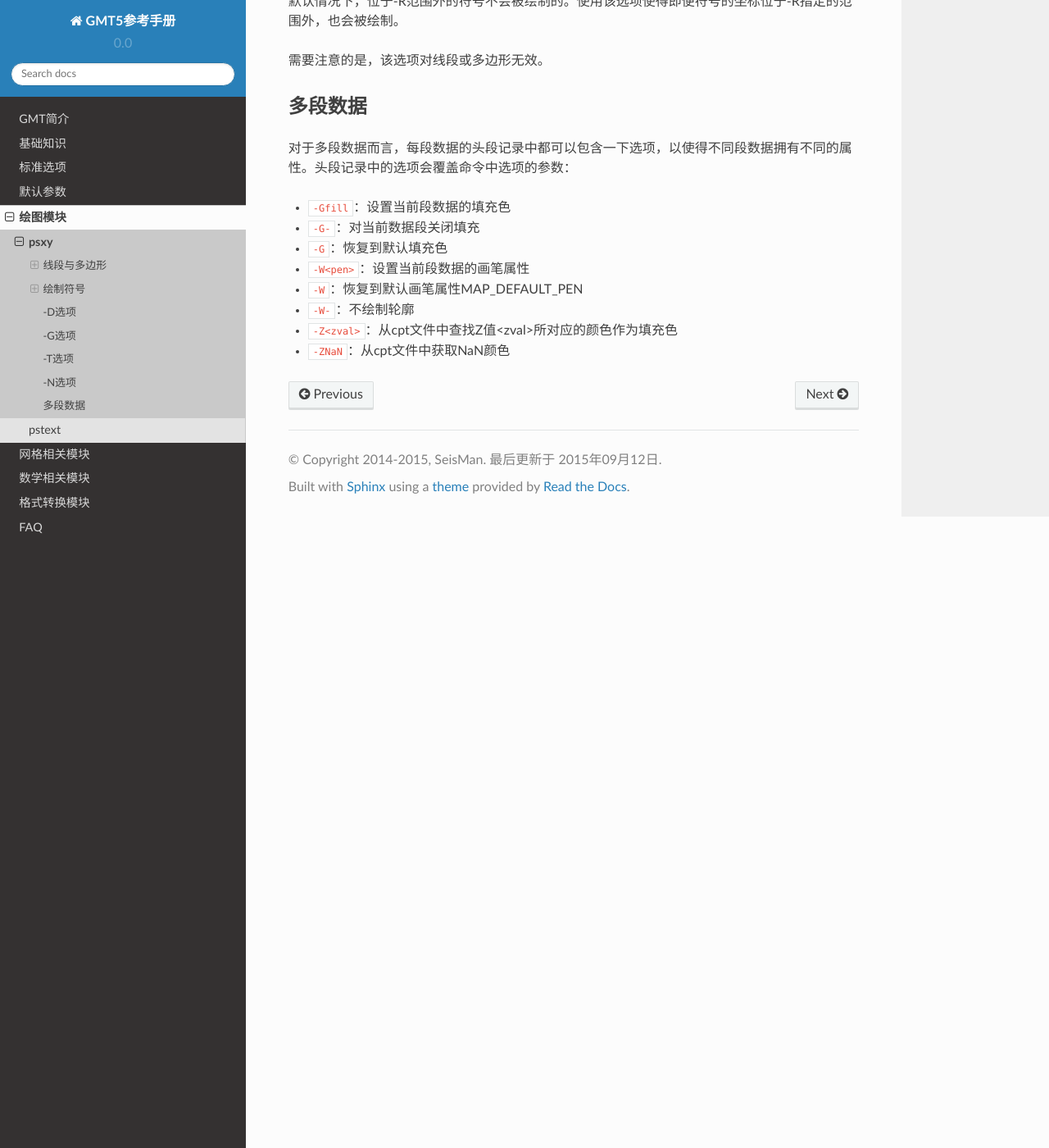
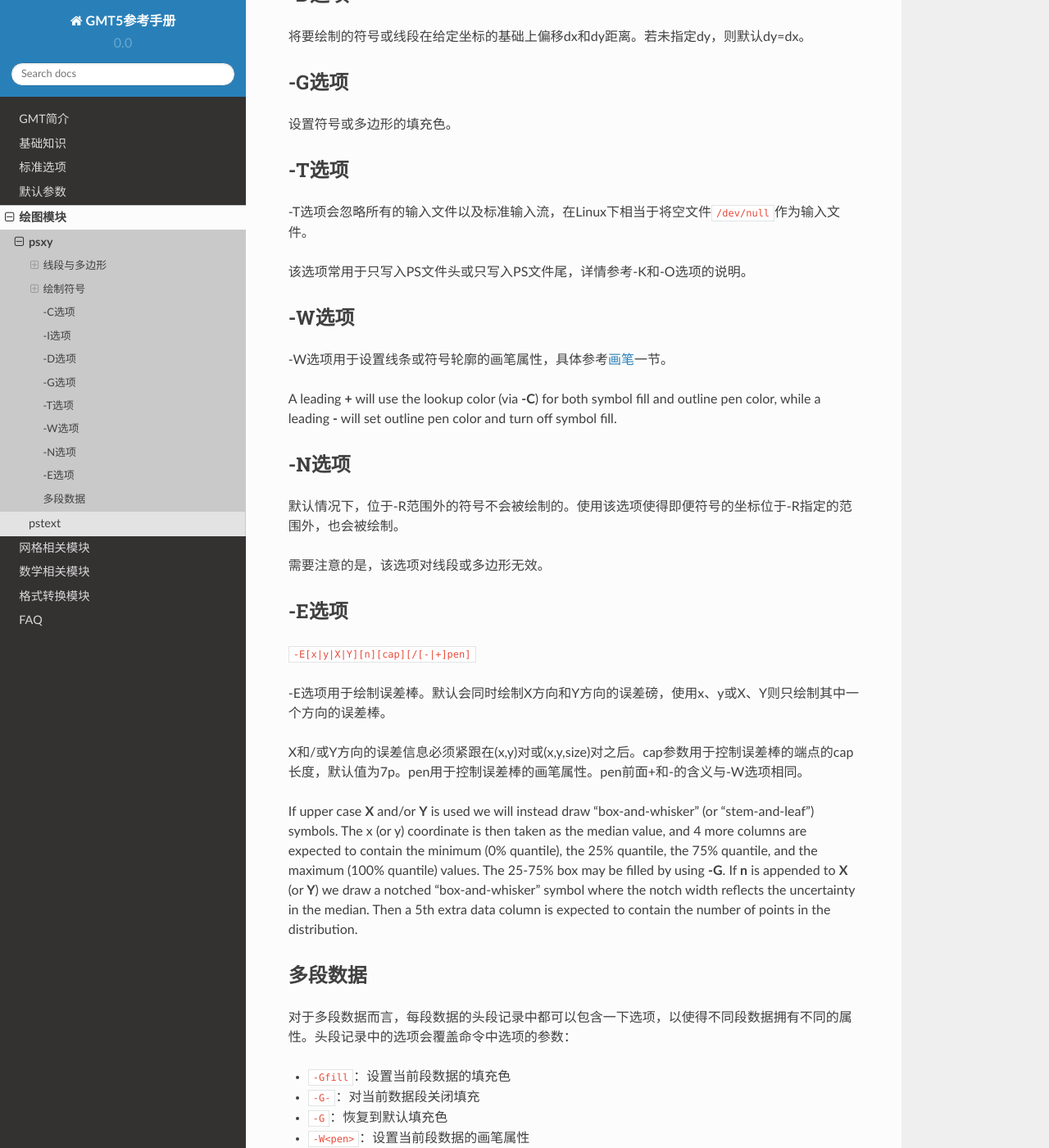
Before and after one commit to seisman/GMT5_Docs, a Sphinx documentation site: the page built from source/psxy.rst, in a window 1280 px wide and 1400 px high, scrolled down 8026 px. Shown: the whole window at 82% size. Built offline with Sphinx 7.4.7 and the Read the Docs theme 2.0.0, drawn with Linux system fonts in a browser that asks for light colours; some of the changed text lies outside the part shown.

Commit message:
update psxy

```diff
--- a/source/psxy.rst
+++ b/source/psxy.rst
@@ -274,6 +274,23 @@
 
 -Sk用于绘制自定义的符号，其语法为\ ``-Sk<name>/<size>``\ ，会依次在当前目录、\ ``~/.gmt``\ 、\ ``$GMT_SHAREDIR``\ 目录中寻找自定义符号的定义文件\ ``<name>.def``\ 。定义文件中的符号默认其大小为1，然后会根据<size>对其进行缩放。关于如何自定义符号，请参考官方文档。
 
+其他
+~~~~
+
+-Sl用于绘制文本字符串，-Sq用于绘制quoted line，类似于带标注的等值线。
+
+详情阅读官方文档。
+
+-C选项
+------
+
+-C选项后跟一个cpt文件。若使用了-S选项，则符号的填充色由数据的第三列z值决定，其他数据列依次后移一列。若未指定-S选项，则用户需要在多段数据的头段中指定\ ``-Z<val>``\ ，然后从cpt文件中查找<val>所对应的颜色，以控制线段或多边形的线条颜色。
+
+-I选项
+------
+
+``-I<intens>``\ ，其中<intens>的取值范围为-1到1，用于对填充色做微调以模拟光照效果。正值表示亮色，负值表示暗色，零表示原色。
+
 -D选项
 ------
 
@@ -291,6 +308,16 @@
 
 该选项常用于只写入PS文件头或只写入PS文件尾，详情参考-K和-O选项的说明。
 
+-W选项
+------
+
+-W选项用于设置线条或符号轮廓的画笔属性，具体参考\ :doc:`pen`\ 一节。
+
+A leading **+** will
+use the lookup color (via **-C**) for both symbol fill and outline
+pen color, while a leading **-** will set outline pen color and turn
+off symbol fill.
+
 -N选项
 ------
 
@@ -298,6 +325,24 @@
 
 需要注意的是，该选项对线段或多边形无效。
 
+-E选项
+------
+
+``-E[x|y|X|Y][n][cap][/[-|+]pen]``
+
+-E选项用于绘制误差棒。默认会同时绘制X方向和Y方向的误差磅，使用x、y或X、Y则只绘制其中一个方向的误差棒。
+
+X和/或Y方向的误差信息必须紧跟在(x,y)对或(x,y,size)对之后。cap参数用于控制误差棒的端点的cap长度，默认值为7p。pen用于控制误差棒的画笔属性。pen前面+和-的含义与-W选项相同。
+
+If upper case **X** and/or **Y** is used we will instead draw
+"box-and-whisker" (or "stem-and-leaf") symbols. The x (or y) coordinate
+is then taken as the median value, and 4 more columns are expected to
+contain the minimum (0% quantile), the 25% quantile, the 75% quantile,
+and the maximum (100% quantile) values. The 25-75% box may be filled by
+using **-G**. If **n** is appended to **X** (or **Y**) we draw a notched
+"box-and-whisker" symbol where the notch width reflects the uncertainty
+in the median. Then a 5th extra data column is expected to contain the
+number of points in the distribution.
 
 多段数据
 --------
```
Also changed, not shown: other parts of source/psxy.rst (+1 -1 lines).
